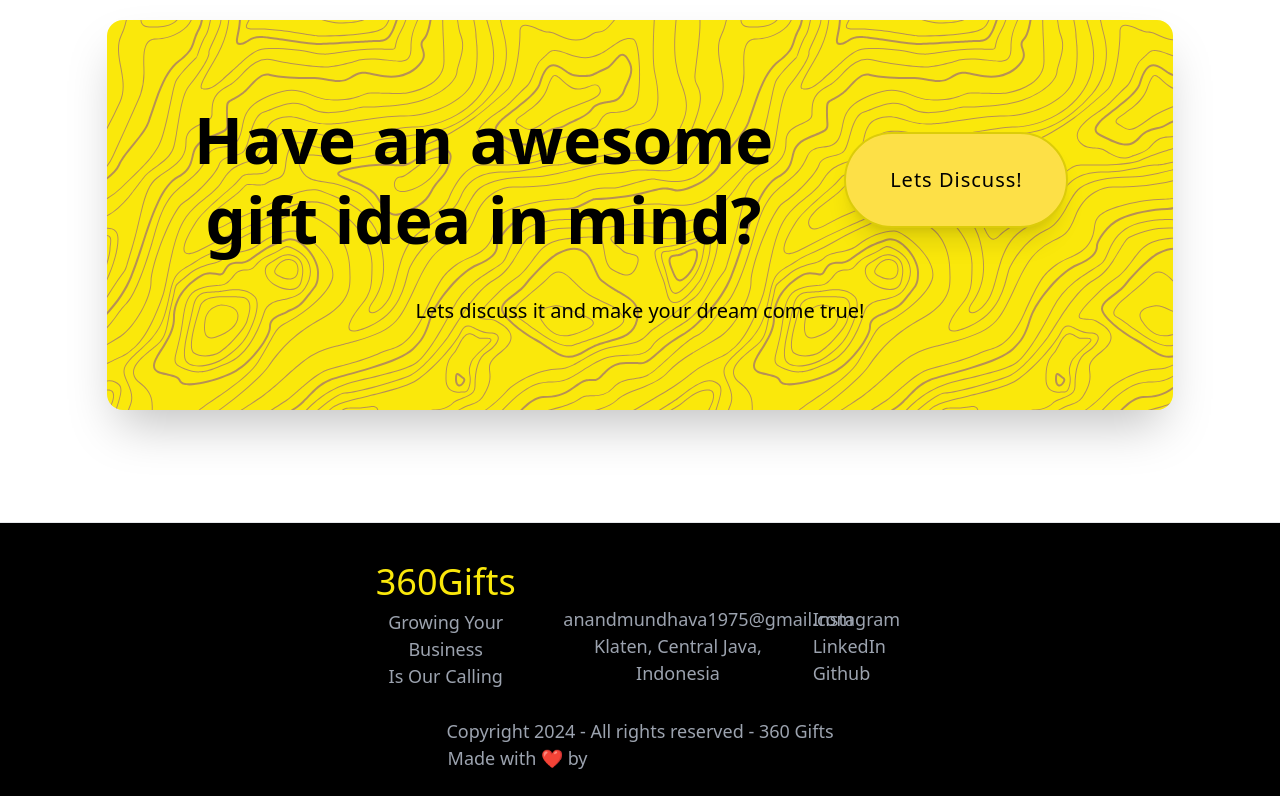
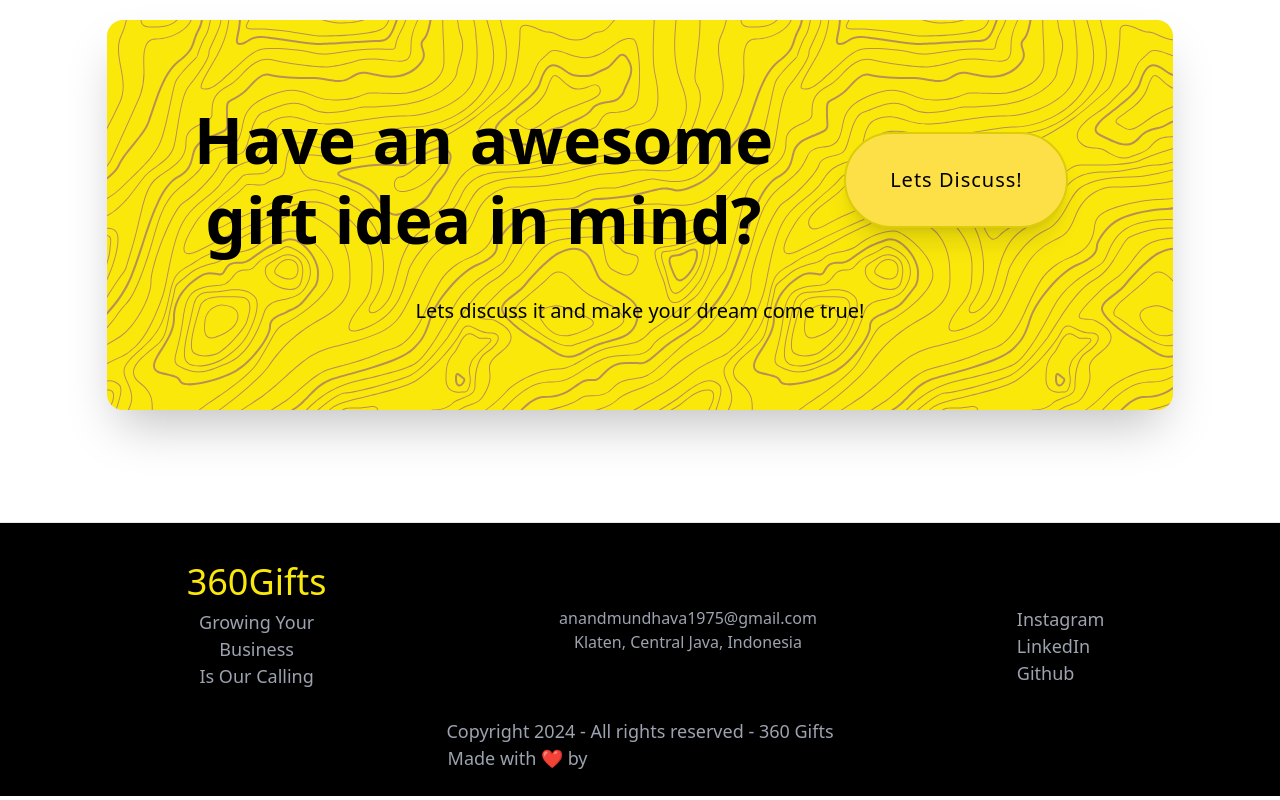
Before and after one commit to ratannarayan/Gift360, a React (Create React App) app: page / in a window 1280 px wide. Shown: the part 5204-6004 px from the top of the page. Built offline with nearby package versions, Linux system fonts and the light colour scheme.

Commit message:
Update Footer.js

```diff
--- a/src/pages/Footer.js
+++ b/src/pages/Footer.js
@@ -7,7 +7,7 @@ import Button from './elements/Button';
 export default function Footer() {
   return (
     <div className="bg-black border-t border-black-200 pb-6">
-      <div className="container flex-col mx-auto ">
+      <div className="container flex-col mx-auto">
         <div className="flex flex-col sm:flex-row mt-8 justify-center">
           <div className="w-1/3 flex-col ml-16 mr-8">
             <BrandIcon />
@@ -18,28 +18,38 @@ export default function Footer() {
               Is Our Calling
             </p>
           </div>
-          <div className="w-1/3 mt-0 ml-16 mr-0 sm:ml-0 sm:mr-5">
-            <h1 className="text-lg text-theme-red pt-4 pb-2">
-              Office
-            </h1>
-            <p className="text-lg text-gray-400 font-light">
-            anandmundhava1975@gmail.com
-            </p>
-            <p className="text-lg text-gray-400 font-light">
-              Klaten, Central Java, Indonesia
-            </p>
+          <div className="class_office w-1/3 mt-0 ml-16 mr-0 sm:ml-0 sm:mr-5">
+            <h1 className="text-lg text-theme-red pt-4 pb-2">Office</h1>
+            <p className="text-md text-gray-400 font-light">anandmundhava1975@gmail.com</p>
+            <p className="text-md text-gray-400 font-light">Klaten, Central Java, Indonesia</p>
           </div>
-          <div className="w-1/3 ml-16 sm:ml-0 mt-0">
-            <h1 className="text-lg text-theme-red pt-4 pb-2">
-              Social
-            </h1>
-            <Button href="https://www.instagram.com/racmathafidz/" type="link" target="_blank" className="flex text-lg text-gray-400 font-light hover:underline" isExternal>
+          <div className="class_social w-1/3 ml-16 sm:ml-0 mt-0">
+            <h1 className="text-lg text-theme-red pt-4 pb-2">Social</h1>
+            <Button
+              href="https://www.instagram.com/racmathafidz/"
+              type="link"
+              target="_blank"
+              className="flex text-lg text-gray-400 font-light hover:underline"
+              isExternal
+            >
               Instagram
             </Button>
-            <Button href="https://www.linkedin.com/in/racmat-hafidz-89982a156/" type="link" target="_blank" className="flex text-lg text-gray-400 font-light hover:underline" isExternal>
+            <Button
+              href="https://www.linkedin.com/in/racmat-hafidz-89982a156/"
+              type="link"
+              target="_blank"
+              className="flex text-lg text-gray-400 font-light hover:underline"
+              isExternal
+            >
               LinkedIn
             </Button>
-            <Button href="https://github.com/racmathafidz" type="link" target="_blank" className="flex text-lg text-gray-400 font-light hover:underline" isExternal>
+            <Button
+              href="https://github.com/racmathafidz"
+              type="link"
+              target="_blank"
+              className="flex text-lg text-gray-400 font-light hover:underline"
+              isExternal
+            >
               Github
             </Button>
           </div>
@@ -52,7 +62,13 @@ export default function Footer() {
             <p className="inline-block text-lg text-gray-400 font-light">
               Made with &#x2764; by&nbsp;
             </p>
-            <Button href="https://santcorporation.com/" type="link" target="_blank" className="text-lg text-theme-red font-light" isExternal>
+            <Button
+              href="https://santcorporation.com/"
+              type="link"
+              target="_blank"
+              className="text-lg text-theme-red font-light"
+              isExternal
+            >
               Santsai Corporation Ltd. Pvt.
             </Button>
           </div>
```
